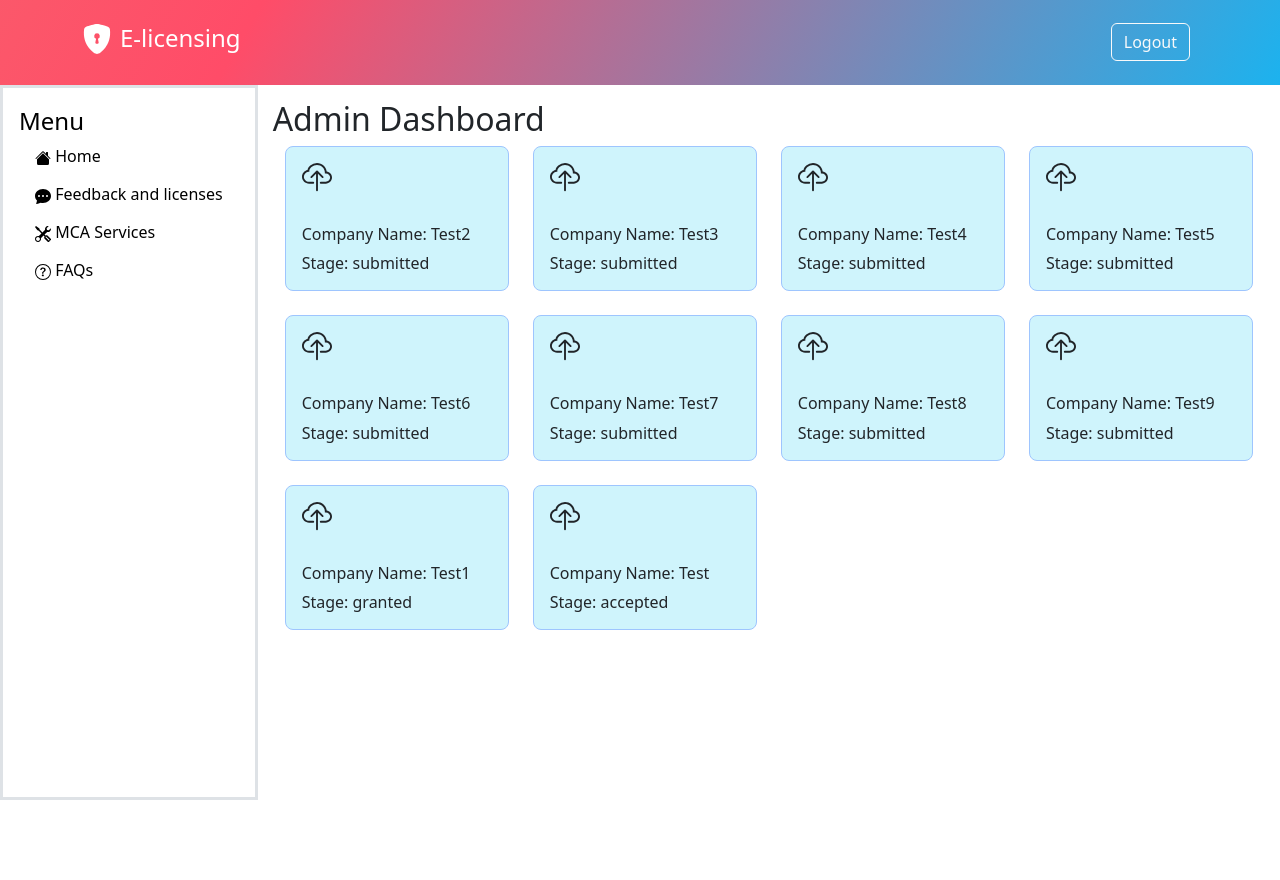
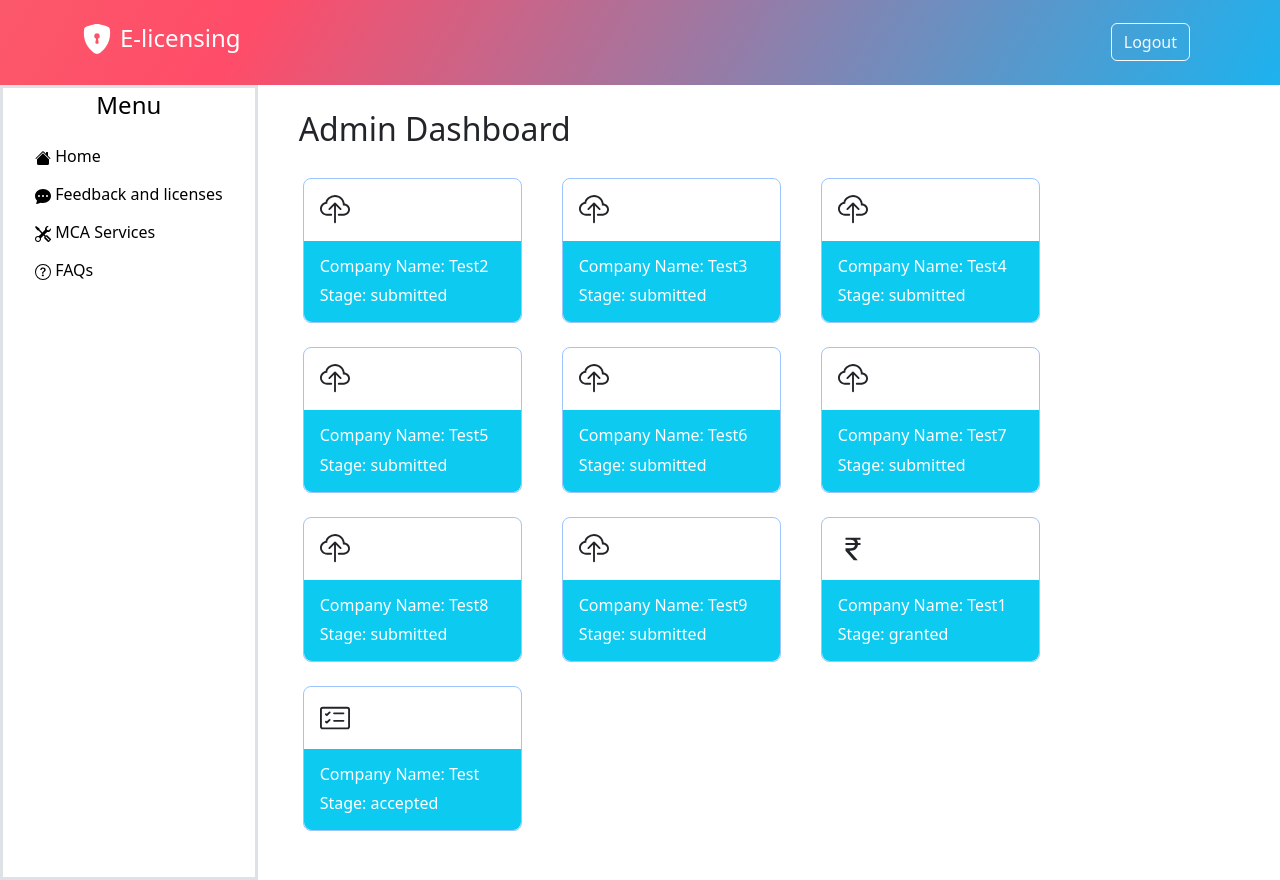
Before and after one commit to bhawansh-bns/final-screens, a React (Create React App) app: page /admin-dashboard in a window 1280 px wide. Before the commit the page ends 800 px from the top, so only its background shows below. Built offline with nearby package versions, Linux system fonts and the light colour scheme.

Commit message:
Admin popup done

```diff
--- a/src/SignInPage/SignIn.js
+++ b/src/SignInPage/SignIn.js
@@ -90,7 +90,7 @@ export default function SignIn() {
       >
         <div class="form-signin w-100 my-30">
           <div class="d-flex align-items-center text-white">
-            <svg
+            {/* <svg
               xmlns="http://www.w3.org/2000/svg"
               width="30"
               height="30"
@@ -106,8 +106,8 @@ export default function SignIn() {
                 fill-rule="evenodd"
                 d="M11.854 8.354a.5.5 0 0 0 0-.708l-3-3a.5.5 0 1 0-.708.708L10.293 7.5H1.5a.5.5 0 0 0 0 1h8.793l-2.147 2.146a.5.5 0 0 0 .708.708l3-3z"
               />
-            </svg>
-            <h2>Log in</h2>
+            </svg> */}
+            <span class="fs-1 mx-auto">Log in</span>
           </div>
           <div class="form-floating">
             <input
--- a/src/admin/AdminDashboard.jsx
+++ b/src/admin/AdminDashboard.jsx
@@ -50,7 +50,8 @@ const AdminDashboard = () => {
   return (
     <PageTemplate>
       <Stack direction="column" className={styles.stackContainer}>
-        <h2>Admin Dashboard</h2>
+        <h2 class="mx-3">Admin Dashboard</h2>
+        <br />
         <Cards data={applications} excludeColumns={[]} account={account} />
         {/* <button onClick={getAssignments} >Get the assignments.</button> */}
       </Stack>
--- a/src/admin/AdminDashboardStyles.module.css
+++ b/src/admin/AdminDashboardStyles.module.css
@@ -1,3 +1,3 @@
 .stackContainer {
-  padding: 15px;
+  padding: 25px;
 }
--- a/src/admin/AdminPopup.js
+++ b/src/admin/AdminPopup.js
@@ -43,14 +43,20 @@ const AdminPopup = ({ companyData, companyName, reviewerName, account }) => {
         onChange={handleReviewerInputChange}
         placeholder="Enter Reviewer Name to assign the application to..."
       /> */}
+      <div class="form-group my-3">
+        <input
+          type="date"
+          class="form-control col-6"
+          style={{ width: "280px" }}
+          value={licenseExpiryDate}
+          onChange={handleDateInputChange}
+          placeholder="Enter Reviewer Name to assign the application to..."
+        />
+      </div>
 
-      <input
-        type="date"
-        value={licenseExpiryDate}
-        onChange={handleDateInputChange}
-        placeholder="Enter Reviewer Name to assign the application to..."
-      />
-      <button onClick={handleAssignApplication}> Add Reviewer! </button>
+      <button class="btn btn-primary" onClick={handleAssignApplication}>
+        Add Reviewer
+      </button>
       <Table data={companyData} />
 
       <CollateFeedbackLicenseGrant
--- a/src/admin/CollateFeedbackLicenseGrant.js
+++ b/src/admin/CollateFeedbackLicenseGrant.js
@@ -1,8 +1,10 @@
 import React, { useState } from "react";
 import axios from "axios";
+import { useEffect } from "react";
 
 function CollateFeedbackLicenseGrant({ companyName, account }) {
   const [adminFeedback, setAdminFeedback] = useState("");
+  const [enable, setEnable] = useState(false);
 
   const handleAdminFeedbackInputChange = (event) => {
     setAdminFeedback(event.target.value);
@@ -22,6 +24,7 @@ function CollateFeedbackLicenseGrant({ companyName, account }) {
     //   .catch((error) => {
     //     console.log(error);
     //   });
+    setEnable(true);
   };
 
   const handleLicenseGrant = (event) => {
@@ -42,13 +45,20 @@ function CollateFeedbackLicenseGrant({ companyName, account }) {
   return (
     <div>
       <input
+        class="form-control my-2"
+        style={{ width: 300 }}
         type="text"
         value={adminFeedback}
         onChange={handleAdminFeedbackInputChange}
         placeholder="Enter Admin Feedback..."
       />
-      <button onClick={handleCollateFeedback}> Collate Feedback </button>
-      <button onClick={handleLicenseGrant}> License Grant </button>
+
+      <button class="btn btn-primary mx-2" onClick={handleCollateFeedback}>
+        Collate Feedback
+      </button>
+      <button class="btn btn-success mx-2" onClick={handleLicenseGrant}>
+        License Grant
+      </button>
     </div>
   );
 }
--- a/src/admin/SearchPopupAdmin.js
+++ b/src/admin/SearchPopupAdmin.js
@@ -36,6 +36,9 @@ function SearchPopupAdmin({ accountName, companyName }) {
     setCompanyData(getAssignmentsForAdmin_response);
     getReviewers();
   };
+  useEffect(() => {
+    handleSearch();
+  }, []);
 
   const handlePopupClose = () => {
     setShowPopup(false);
@@ -52,19 +55,8 @@ function SearchPopupAdmin({ accountName, companyName }) {
 
   return (
     <div>
-      <input
-        type="text"
-        value={companyName}
-        onChange={handleInputChange}
-        placeholder="Enter Company Name..."
-      />
-      <button onClick={handleSearch}>Search</button>
-      {showPopup && (
       <div className="popup">
         <div className="popup-content">
-            <button className="close-btn" onClick={handlePopupClose}>
-              X
-            </button>
           <Search onNameChange={handleNameChange} list={list} />
           <AdminPopup
             companyData={companyData}
@@ -74,7 +66,6 @@ function SearchPopupAdmin({ accountName, companyName }) {
           />
         </div>
       </div>
-      )}
     </div>
   );
 }
--- a/src/components/cards/Cards.js
+++ b/src/components/cards/Cards.js
@@ -26,11 +26,11 @@ const Cards = ({ data, excludeColumns = [], account }) => {
         aria-labelledby="exampleModalLabel"
         aria-hidden="true"
       >
-        <div class="modal-dialog modal-dialog-scrollable">
+        <div class="modal-dialog modal-dialog-scrollable modal-lg">
           <div class="modal-content">
             <div class="modal-header">
               <h1 class="modal-title fs-5" id="exampleModalLabel">
-                Modal title
+                Assignments
               </h1>
               <button
                 type="button"
@@ -53,14 +53,15 @@ const Cards = ({ data, excludeColumns = [], account }) => {
         <div className="row">
           {data.map((item) => (
             <div
-              className="col-md-3 mb-2"
+              className="col-md-3 mb-2 mx-2"
               key={item.id}
               data-bs-toggle="modal"
               data-bs-target="#exampleModal"
               onClick={() => setName(item)}
             >
-              <div className="card bg-info-subtle border border-primary-subtle rounded-3 mb-3">
+              <div className="card border border-primary-subtle rounded-3 mb-3">
                 <div class="mx-3 my-3">
+                  {item.Stage == "submitted" ? (
                     <svg
                       xmlns="http://www.w3.org/2000/svg"
                       width="30"
@@ -78,8 +79,43 @@ const Cards = ({ data, excludeColumns = [], account }) => {
                         d="M7.646 4.146a.5.5 0 0 1 .708 0l3 3a.5.5 0 0 1-.708.708L8.5 5.707V14.5a.5.5 0 0 1-1 0V5.707L5.354 7.854a.5.5 0 1 1-.708-.708l3-3z"
                       />
                     </svg>
+                  ) : item.Stage == "accepted" ? (
+                    <svg
+                      xmlns="http://www.w3.org/2000/svg"
+                      width="30"
+                      height="30"
+                      fill="currentColor"
+                      class="bi bi-card-checklist"
+                      viewBox="0 0 16 16"
+                    >
+                      <path d="M14.5 3a.5.5 0 0 1 .5.5v9a.5.5 0 0 1-.5.5h-13a.5.5 0 0 1-.5-.5v-9a.5.5 0 0 1 .5-.5h13zm-13-1A1.5 1.5 0 0 0 0 3.5v9A1.5 1.5 0 0 0 1.5 14h13a1.5 1.5 0 0 0 1.5-1.5v-9A1.5 1.5 0 0 0 14.5 2h-13z" />
+                      <path d="M7 5.5a.5.5 0 0 1 .5-.5h5a.5.5 0 0 1 0 1h-5a.5.5 0 0 1-.5-.5zm-1.496-.854a.5.5 0 0 1 0 .708l-1.5 1.5a.5.5 0 0 1-.708 0l-.5-.5a.5.5 0 1 1 .708-.708l.146.147 1.146-1.147a.5.5 0 0 1 .708 0zM7 9.5a.5.5 0 0 1 .5-.5h5a.5.5 0 0 1 0 1h-5a.5.5 0 0 1-.5-.5zm-1.496-.854a.5.5 0 0 1 0 .708l-1.5 1.5a.5.5 0 0 1-.708 0l-.5-.5a.5.5 0 0 1 .708-.708l.146.147 1.146-1.147a.5.5 0 0 1 .708 0z" />
+                    </svg>
+                  ) : item.Stage == "granted" ? (
+                    <svg
+                      xmlns="http://www.w3.org/2000/svg"
+                      width="30"
+                      height="30"
+                      fill="currentColor"
+                      class="bi bi-currency-rupee"
+                      viewBox="0 0 16 16"
+                    >
+                      <path d="M4 3.06h2.726c1.22 0 2.12.575 2.325 1.724H4v1.051h5.051C8.855 7.001 8 7.558 6.788 7.558H4v1.317L8.437 14h2.11L6.095 8.884h.855c2.316-.018 3.465-1.476 3.688-3.049H12V4.784h-1.345c-.08-.778-.357-1.335-.793-1.732H12V2H4v1.06Z" />
+                    </svg>
+                  ) : (
+                    <svg
+                      xmlns="http://www.w3.org/2000/svg"
+                      width="30"
+                      height="30"
+                      fill="currentColor"
+                      class="bi bi-hourglass-split"
+                      viewBox="0 0 16 16"
+                    >
+                      <path d="M2.5 15a.5.5 0 1 1 0-1h1v-1a4.5 4.5 0 0 1 2.557-4.06c.29-.139.443-.377.443-.59v-.7c0-.213-.154-.451-.443-.59A4.5 4.5 0 0 1 3.5 3V2h-1a.5.5 0 0 1 0-1h11a.5.5 0 0 1 0 1h-1v1a4.5 4.5 0 0 1-2.557 4.06c-.29.139-.443.377-.443.59v.7c0 .213.154.451.443.59A4.5 4.5 0 0 1 12.5 13v1h1a.5.5 0 0 1 0 1h-11zm2-13v1c0 .537.12 1.045.337 1.5h6.326c.216-.455.337-.963.337-1.5V2h-7zm3 6.35c0 .701-.478 1.236-1.011 1.492A3.5 3.5 0 0 0 4.5 13s.866-1.299 3-1.48V8.35zm1 0v3.17c2.134.181 3 1.48 3 1.48a3.5 3.5 0 0 0-1.989-3.158C8.978 9.586 8.5 9.052 8.5 8.351z" />
+                    </svg>
+                  )}
                 </div>
-                <div className="card-body">
+                <div className="card-body bg-info rounded-bottom-3 text-white">
                   <h6 className="card-title">
                     Company Name: {item.CompanyName}
                   </h6>
--- a/src/components/cards/styles.css
+++ b/src/components/cards/styles.css
@@ -1,5 +1,5 @@
 /* .card {
-  background: #00bfff;
+  background: #ff4c68;
 } */
 .card:hover {
   box-shadow: 0 0 10px rgba(0, 0, 0, 0.5);
--- a/src/components/search/SearchStyles.css
+++ b/src/components/search/SearchStyles.css
@@ -32,7 +32,9 @@
   text-align: start;
   margin: 2px 0;
 }
-
+.dropdown-row:hover {
+  box-shadow: 0 0 10px rgba(0, 0, 0, 0.2);
+}
 input {
   width: 220px;
 }
--- a/src/components/template/Sidebar.js
+++ b/src/components/template/Sidebar.js
@@ -81,17 +81,17 @@ const Sidebar = () => {
     //     </div>
     //   </span>
     // </div>
-    <div class="d-flex flex-column flex-shrink-0 p-3 bg-white border border-3 border-end">
+    <div class="d-flex flex-column flex-shrink-0 bg-white border border-3 border-end">
       <a
         href="/"
-        class="d-flex align-items-center mb-3 mb-md-0 me-md-auto link-body-emphasis text-decoration-none"
+        class="d-flex align-items-center mx-auto mb-3 mb-md-0 me-md-auto link-body-emphasis text-decoration-none"
       >
         {/* <svg class="bi pe-none me-2" width="40" height="32">
           <use xlink:href="#bootstrap"></use>
         </svg> */}
         <span class="fs-4">Menu</span>
       </a>
-      <ul class="nav nav-pills flex-column mb-auto">
+      <ul class="nav nav-pills p-3 flex-column mb-auto">
         <li class="nav-item">
           <a href="#" class="nav-link link-body-emphasis">
             <svg
@@ -109,7 +109,7 @@ const Sidebar = () => {
           </a>
         </li>
         <li class="nav-item text-nowrap">
-          <a href="#" class="nav-link text-black">
+          <a href="/feedback" class="nav-link text-black">
             <svg
               xmlns="http://www.w3.org/2000/svg"
               width="16"
```
Also changed, not shown: src/admin/SearchPopup.js (+50 -49 lines), src/components/search/Search.js (+29 -9 lines). Lines whose indentation alone changed are shown as unchanged.
